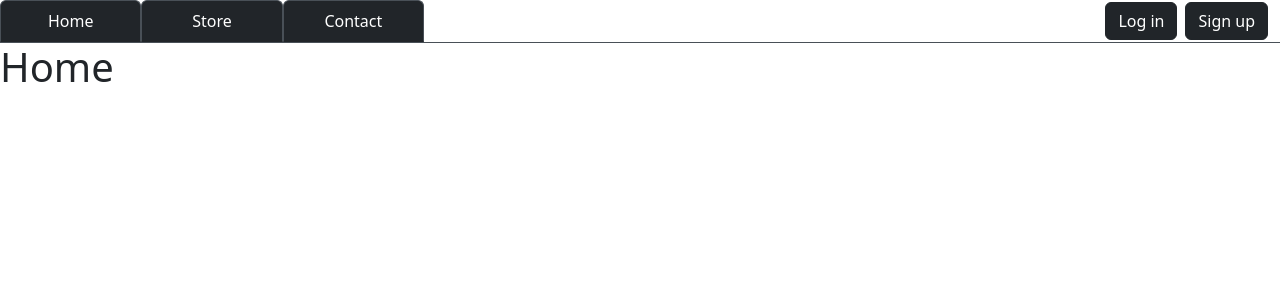
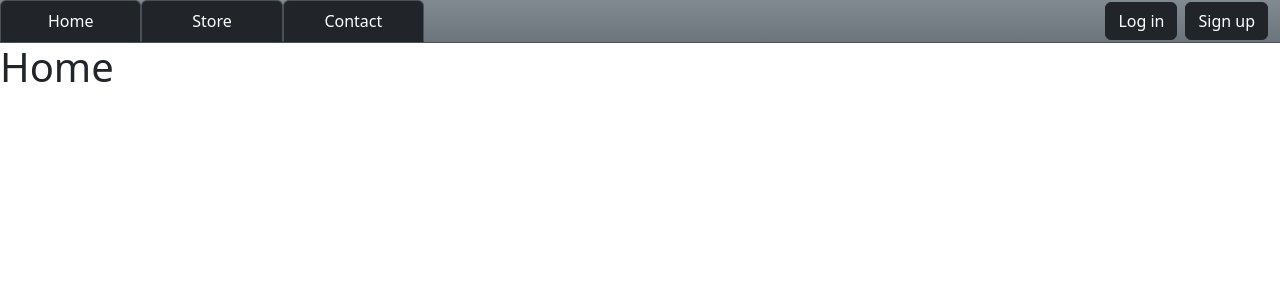
Before and after one commit to hnd14/frontend-rookie, a React (Create React App) app: page / in a window 1280 px wide. Shown: the top 300 px of the page. Built offline with nearby package versions, Linux system fonts and the light colour scheme.

Commit message:
Styling navbars

```diff
--- a/src/admin/Admin.tsx
+++ b/src/admin/Admin.tsx
@@ -7,7 +7,10 @@ const Admin = () => {
   const nav = useNavigate();
   return (
     <>
-      <Navbar data-bs-theme="dark" className="border-bottom p-0">
+      <Navbar
+        data-bs-theme="dark"
+        className="border-bottom p-0 bg-secondary bg-gradient"
+      >
         <Nav justify variant="tabs" style={{ width: "50%" }}>
           <Nav.Item>
             <Nav.Link eventKey="products" href="/admin" active={true}>
--- a/src/store/StorePage.tsx
+++ b/src/store/StorePage.tsx
@@ -6,7 +6,10 @@ const StorePage = () => {
   const nav = useNavigate();
   return (
     <>
-      <Navbar data-bs-theme="dark" className="border-bottom p-0">
+      <Navbar
+        data-bs-theme="dark"
+        className="border-bottom p-0 bg-secondary bg-gradient"
+      >
         <Nav justify variant="tabs" style={{ width: "50%" }}>
           <Nav.Item>
             <Nav.Link href="/" active={true}>
```
